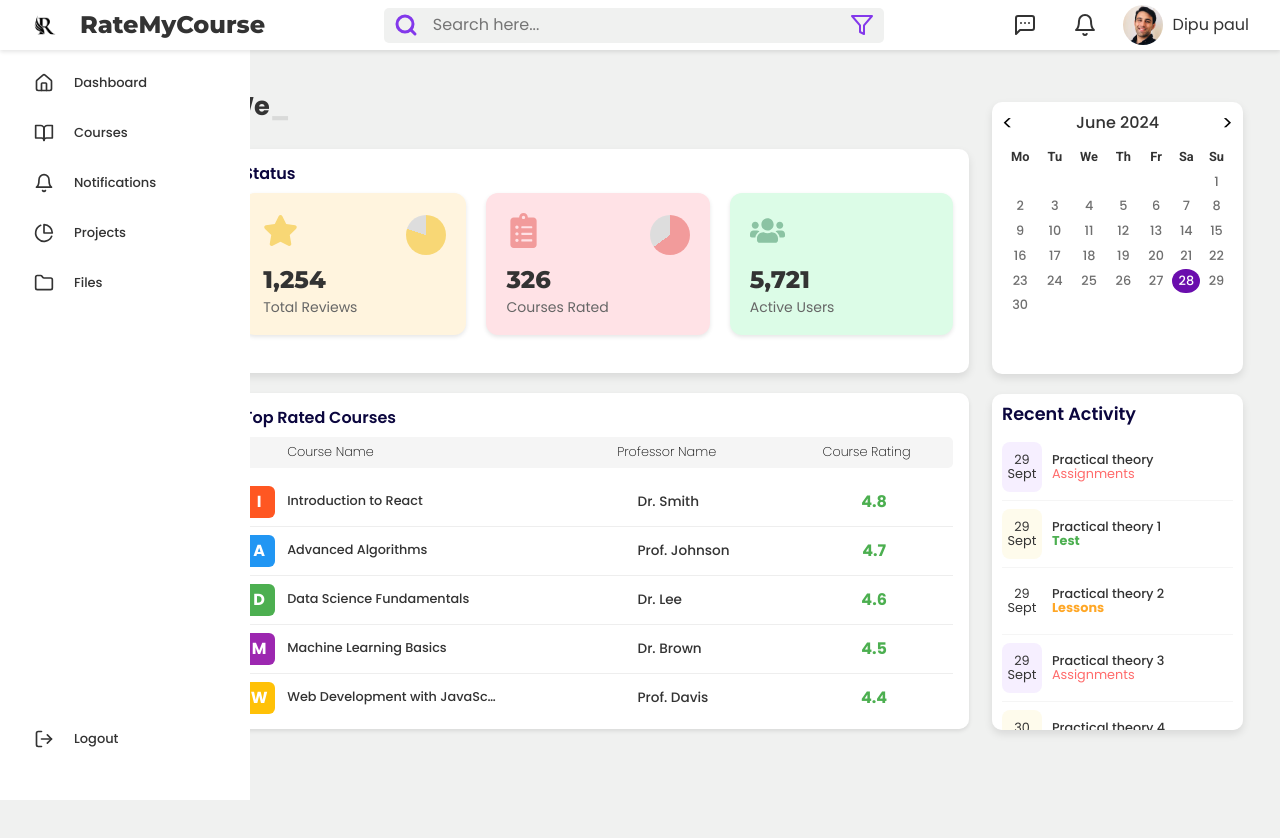
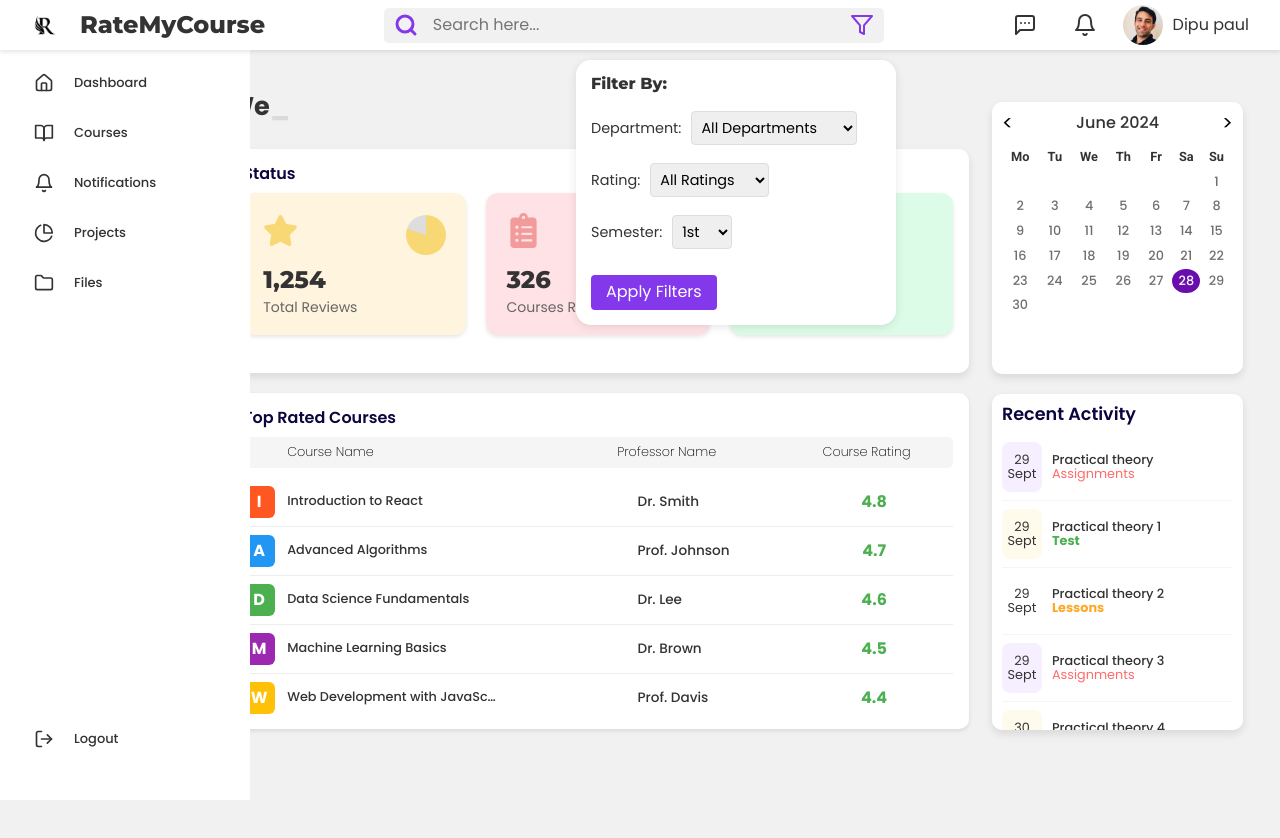
Before and after one commit to aditya19lohia/course_project, a React (Create React App) app in the folder client/: page /home in a window 1280 px wide. Both pictures are taken after a click on the icon 861 px from the left and 25 px from the top of the page. Shown: the top 838 px of the page. Built offline with nearby package versions, Linux system fonts and the light colour scheme.

Commit message:
topbar filter

```diff
--- a/client/src/components/TopBar/TopBar.css
+++ b/client/src/components/TopBar/TopBar.css
@@ -130,3 +130,55 @@ a {
     display: none;
   }
 }
+
+/* Existing CSS */
+
+.filter-dropdown {
+  position: absolute;
+  top: 60px; /* Adjust based on the height of the top bar */
+  right: 30%; /* Adjust positioning */
+  background-color: white;
+  padding: 15px;
+  border-radius: 5px;
+  box-shadow: 0 2px 10px rgba(0, 0, 0, 0.1);
+  z-index: 200;
+  border-radius: 15px;
+  width: 25%;
+}
+
+.filter-dropdown h3 {
+  margin-top: 0;
+  font-size: 1rem;
+}
+
+.filter-dropdown div {
+  margin-bottom: 10px;
+}
+
+.filter-dropdown label {
+  font-size: 0.9rem;
+  margin-right: 10px;
+}
+
+.filter-dropdown select {
+  padding: 5px;
+  border-radius: 4px;
+  border: 1px solid #ddd;
+  font-size: 0.9rem;
+}
+
+.filter-dropdown button {
+  background-color: var(--primary-color);
+  color: white;
+  padding: 8px 15px;
+  border: none;
+  border-radius: 4px;
+  cursor: pointer;
+  margin-top: 1rem;
+  font-size: 1rem;
+}
+
+.f-box {
+  margin-top: 18px;
+  margin-bottom: 18px;
+}
--- a/client/src/components/TopBar/TopBar.js
+++ b/client/src/components/TopBar/TopBar.js
@@ -1,8 +1,15 @@
-import React from 'react';
+
+import React, { useState } from 'react';
 import './TopBar.css';
 import { Bell, MessageSquareMore, Filter } from 'lucide-react';
 
 const Topbar = () => {
+  const [showFilter, setShowFilter] = useState(false);
+
+  const toggleFilter = () => {
+    setShowFilter(!showFilter);
+  };
+
   return (
     <div className="topbar">
       <div className="logo">
@@ -27,8 +34,43 @@ const Topbar = () => {
           <circle cx="11" cy="11" r="8"></circle>
           <line x1="21" y1="21" x2="16.65" y2="16.65"></line>
         </svg>
-        <input style={{marginLeft:"10px"}} type="text" placeholder="Search here..." />
-        <Filter className="filter-icon" />
+        <input style={{ marginLeft: "10px" }} type="text" placeholder="Search here..." />
+        <Filter className="filter-icon" onClick={toggleFilter} />
+        {showFilter && (
+          <div className="filter-dropdown">
+            <h3>Filter By:</h3>
+            <div className='f-box'>
+              <label>Department:</label>
+              <select>
+                <option>All Departments</option>
+                <option>Computer Science</option>
+                <option>Mathematics</option>
+                {/* Add more departments as needed */}
+              </select>
+            </div>
+            <div className='f-box'>
+              <label>Rating:</label>
+              <select>
+                <option>All Ratings</option>
+                <option>5 Stars</option>
+                <option>4 Stars & Up</option>
+                <option>3 Stars & Up</option>
+                {/* Add more ratings as needed */}
+              </select>
+            </div>
+            <div className='f-box'>
+              <label>Semester:</label>
+              <select>
+                <option>1st</option>
+                <option>2nd</option>
+                <option>3rd</option>
+                <option>4th</option>
+                {/* Add more ratings as needed */}
+              </select>
+            </div>
+            <button onClick={toggleFilter}>Apply Filters</button>
+          </div>
+        )}
       </div>
       <div className="user-section">
         <MessageSquareMore className="icon" />
```
Also changed, not shown: client/src/components/TopRatedCourse/TopRatedCourses.css (line endings or trailing spaces).
